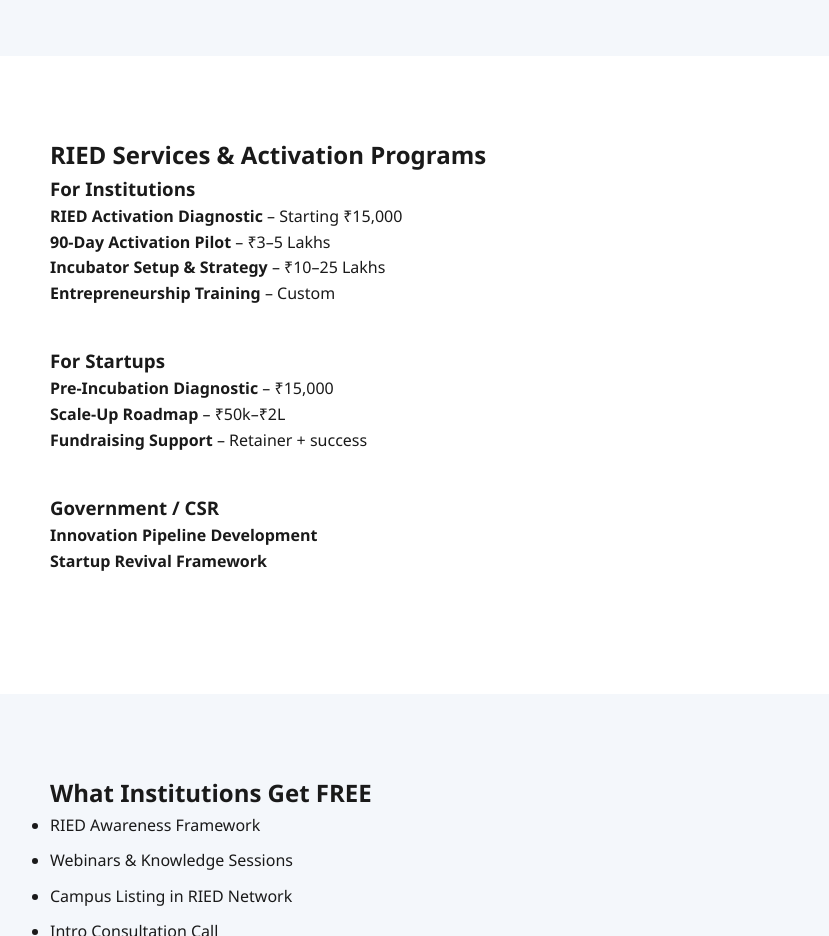
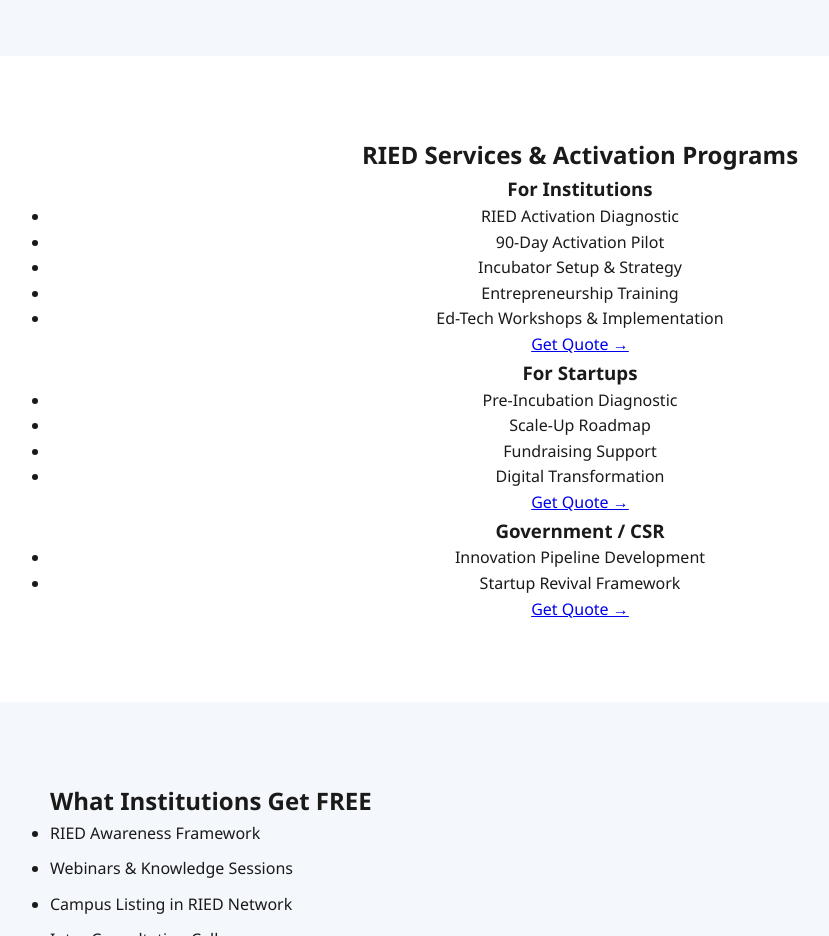
Before and after one commit to neelkamal213/ried, a plain HTML site: page index.html in a window 1280 px wide. Shown: the part 3240-4176 px from the top of the page, without its empty margins (60-889 px from the left). Drawn offline with Linux system fonts and the light colour scheme.

Commit message:
Update index.html

```diff
--- a/index.html
+++ b/index.html
@@ -122,28 +122,51 @@
 
 <!-- SERVICES -->
 <section id="services" class="section">
-  <div class="container">
-    <h2>RIED Services & Activation Programs</h2>
+    <div class="container center">
+    <h2 class="section-title">RIED Services & Activation Programs</h2>
 
-    <div class="service-category">
-      <h3>For Institutions</h3>
-      <p><strong>RIED Activation Diagnostic</strong> – Starting ₹15,000</p>
-      <p><strong>90-Day Activation Pilot</strong> – ₹3–5 Lakhs</p>
-      <p><strong>Incubator Setup & Strategy</strong> – ₹10–25 Lakhs</p>
-      <p><strong>Entrepreneurship Training</strong> – Custom</p>
-    </div>
+    <div class="services-grid">
 
-    <div class="service-category">
-      <h3>For Startups</h3>
-      <p><strong>Pre-Incubation Diagnostic</strong> – ₹15,000</p>
-      <p><strong>Scale-Up Roadmap</strong> – ₹50k–₹2L</p>
-      <p><strong>Fundraising Support</strong> – Retainer + success</p>
-    </div>
+      <!-- FOR INSTITUTIONS -->
+      <div class="service-card institutions">
+        <h3>For Institutions</h3>
+        <ul>
+          <li>RIED Activation Diagnostic</li>
+          <li>90-Day Activation Pilot</li>
+          <li>Incubator Setup & Strategy</li>
+          <li>Entrepreneurship Training</li>
+          <li>Ed-Tech Workshops & Implementation</li>
+        </ul>
 
-    <div class="service-category">
-      <h3>Government / CSR</h3>
-      <p><strong>Innovation Pipeline Development</strong></p>
-      <p><strong>Startup Revival Framework</strong></p>
+        <a href="mailto:hello@ried.co.in?subject=Quote Request - Institutions"
+           class="quote-btn">Get Quote →</a>
+      </div>
+
+      <!-- FOR STARTUPS -->
+      <div class="service-card startups">
+        <h3>For Startups</h3>
+        <ul>
+          <li>Pre-Incubation Diagnostic</li>
+          <li>Scale-Up Roadmap</li>
+          <li>Fundraising Support</li>
+          <li>Digital Transformation</li>
+        </ul>
+
+        <a href="mailto:hello@ried.co.in?subject=Quote Request - Startups"
+           class="quote-btn">Get Quote →</a>
+      </div>
+
+      <!-- GOVERNMENT / CSR -->
+      <div class="service-card government">
+        <h3>Government / CSR</h3>
+        <ul>
+          <li>Innovation Pipeline Development</li>
+          <li>Startup Revival Framework</li>
+        </ul>
+
+        <a href="mailto:hello@ried.co.in?subject=Quote Request - Government/CSR"
+           class="quote-btn">Get Quote →</a>
+      </div>
     </div>
   </div>
 </section>
```
